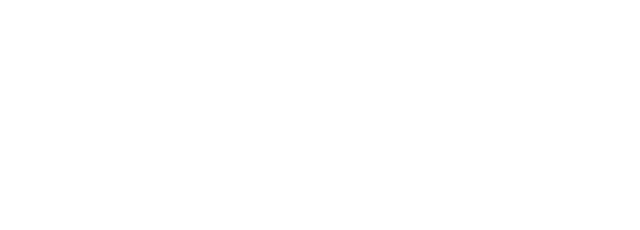
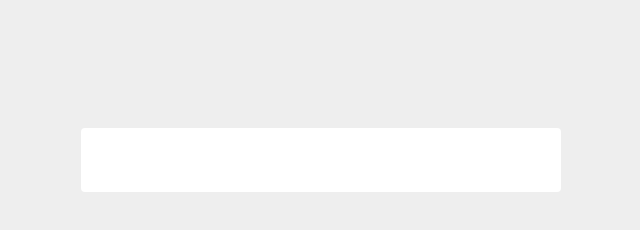
Before and after one commit to sudeeptmng/grocery-list, a plain HTML site: page index.html in a window 1280 px wide. Shown: the whole page, without its empty margins (319-959 px from the left). Drawn offline with Linux system fonts and the light colour scheme.

Commit message:
linking html with global.css

```diff
--- a/index.html
+++ b/index.html
@@ -4,6 +4,7 @@
     <meta charset="UTF-8" />
     <meta name="viewport" content="width=device-width, initial-scale=1.0" />
     <title>Document</title>
+    <link rel="stylesheet" href="css/global.css" />
   </head>
   <body>
     <section class="section-center">
```
